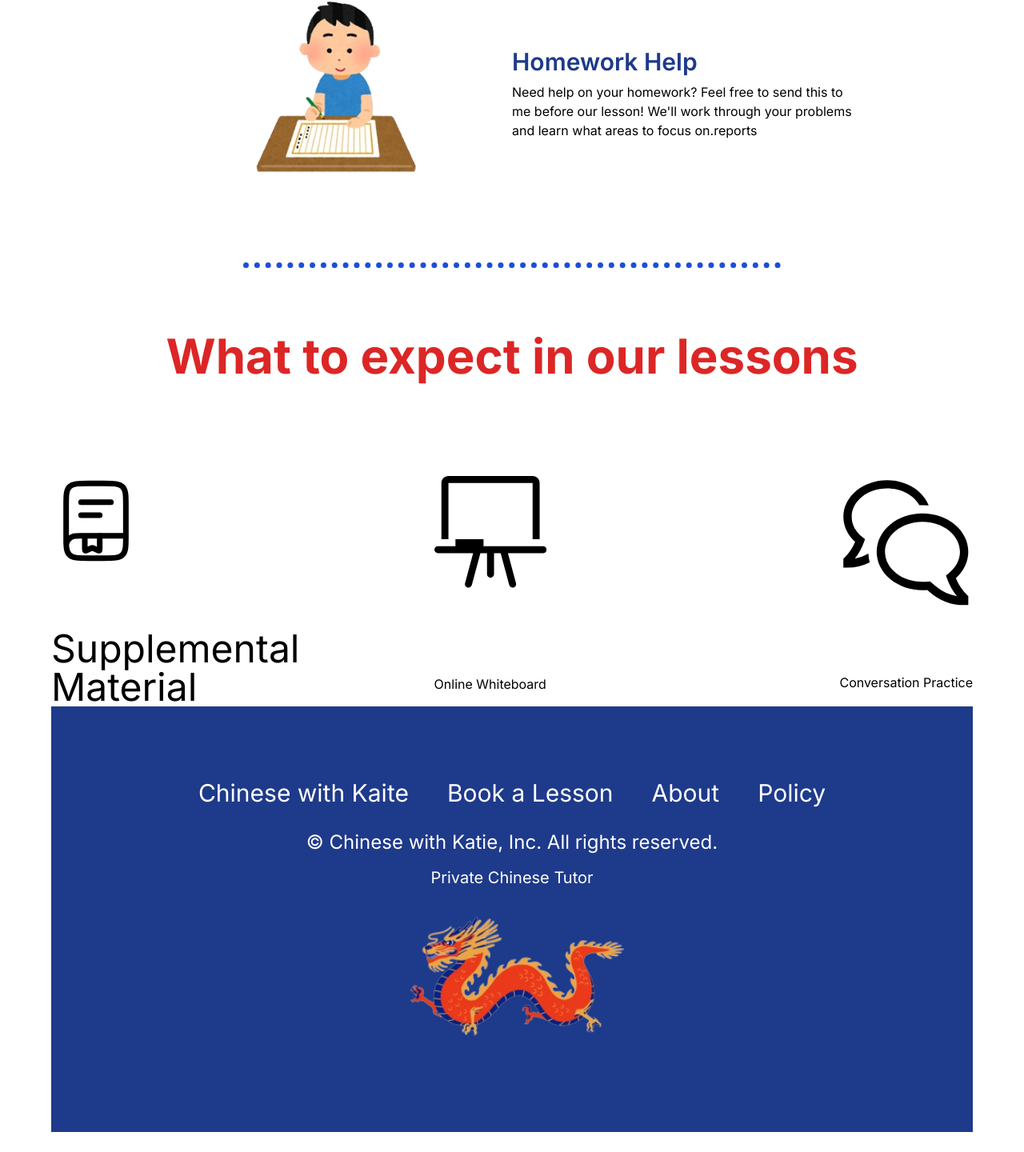
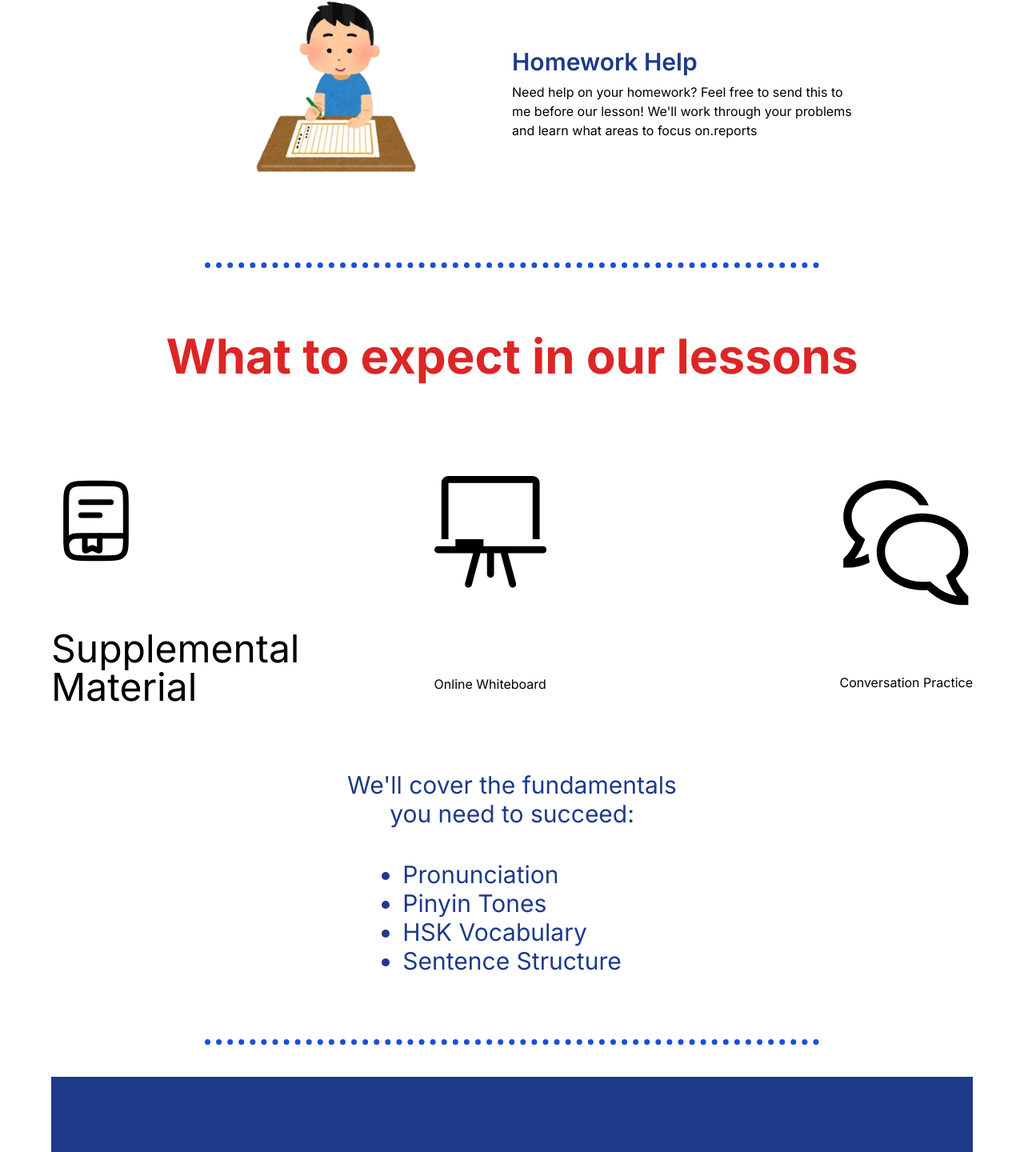
Before and after one commit to zachcygan/chinese_with_katie, a Next.js app: page / in a window 1280 px wide. Shown: the part 2024-3464 px from the top of the page at 80% size. Before the commit the page ends 3439 px from the top, so only its background shows below. Built offline with nearby package versions, Linux system fonts and the light colour scheme.

Commit message:
fixed dottedline component

```diff
--- a/src/components/dottedLine.tsx
+++ b/src/components/dottedLine.tsx
@@ -1,3 +1,5 @@
 export default function DottedLine() {
-  <div className="border-b-[7px] border-blue-700 border-dotted p-10 mb-10 max-w-2xl mx-auto"></div>
+  return(
+    <div className="border-b-[7px] border-blue-700 border-dotted p-10 mb-10 max-w-3xl mx-auto"></div>
+  )
 }
--- a/src/components/info.tsx
+++ b/src/components/info.tsx
@@ -115,7 +115,7 @@ export default function Info() {
             </div>
           </div>
         </div>
-        <div className="border-b-[7px] border-blue-700 border-dotted p-10 mb-10 max-w-2xl mx-auto"></div>
+        <DottedLine />
       </div>
       <div>
         <div>
@@ -148,6 +148,20 @@ export default function Info() {
           </div>
         </div>
       </div>
+      <div className="text-blue-900 text-center text-3xl pt-20">
+        <div className="max-w-md mx-auto">
+          We'll cover the fundamentals you need to succeed:
+        </div>
+        <div className="max-w-md mx-auto pt-10">
+          <ul className="list-disc inline-block text-start">
+            <li>Pronunciation</li>
+            <li>Pinyin Tones</li>
+            <li>HSK Vocabulary</li>
+            <li>Sentence Structure</li>
+          </ul>
+        </div>
+      </div>
+      <DottedLine />
     </div>
   )
 }
```
